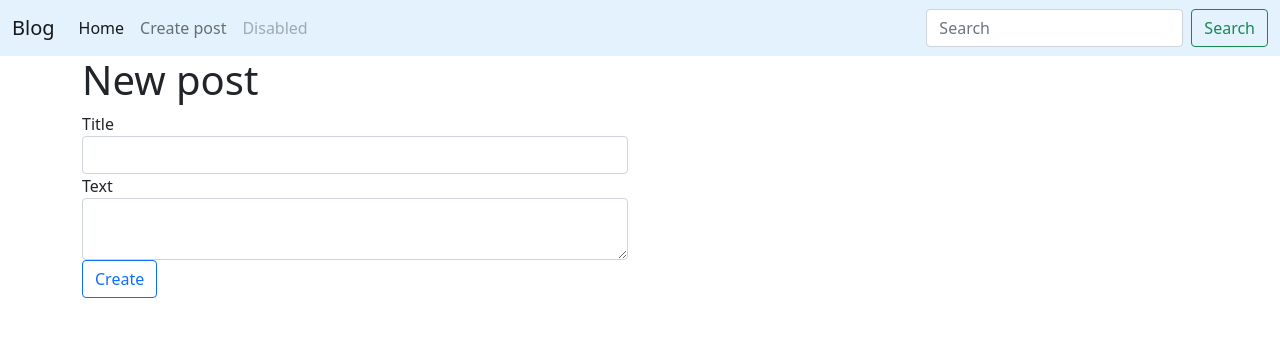
After one commit to Katerina676/flask_blog, a Flask app: template posts/templates/posts/create_post.html in a window 1280 px wide. The commit adds this page. Shown: the top 337 px of the page. Run offline with Flask 2, Linux system fonts and the light colour scheme; the template is opened without the code that fills it: values that come from a table or form of the project are taken from there, others are empty.

Commit message:
search and create new post

```diff
--- /dev/null
+++ b/posts/forms.py
@@ -0,0 +1,6 @@
+from wtforms import Form, StringField, TextAreaField
+
+
+class PostForm(Form):
+    title = StringField('Title')
+    text = TextAreaField('Text')
--- /dev/null
+++ b/posts/templates/posts/create_post.html
@@ -0,0 +1,27 @@
+{% extends 'base.html' %}
+
+{% block title %}
+Publish new post
+
+{% endblock %}
+
+{% block content_title %}
+New post
+
+{% endblock %}
+
+{% block content %}
+<div class="col-md-6">
+    <form action="{{ url_for('posts.create_post')}}" method="POST">
+        {% for f in form %}
+        <div class="form-group">
+            {{ f.label(class='control-label') }}
+            {{ f(class='form-control') }}
+        </div>
+        {% endfor %}
+        <button type="submit" class="btn btn-outline-primary">Create</button>
+    </form>
+    </div>
+
+
+{% endblock %}
--- a/templates/base.html
+++ b/templates/base.html
@@ -22,17 +22,20 @@
           <a class="nav-link active" aria-current="page" href="{{ url_for('index') }}">Home</a>
         </li>
         <li class="nav-item">
-          <a class="nav-link" href="#">Link</a>
+          <a class="nav-link" href="{{ url_for('posts.create_post')}}">Create post</a>
         </li>
 
         <li class="nav-item">
           <a class="nav-link disabled">Disabled</a>
         </li>
       </ul>
-      <form class="d-flex">
-        <input class="form-control me-2" type="search" placeholder="Search" aria-label="Search">
+
+      <form class="d-flex" method="GET">
+        <input class="form-control me-2" type="text" placeholder="Search" aria-label="Search" name="q"
+               value="{{ request.args.get('q', '')}}">
         <button class="btn btn-outline-success" type="submit">Search</button>
       </form>
+
     </div>
   </div>
 </nav>
@@ -42,12 +45,16 @@
         <h1>
             {% block content_title %}
 
-        {% endblock %}
+            {% endblock %}
         </h1>
+
         {% block content %}
 
         {% endblock %}
+
+
     </div>
 </div>
+
 </body>
 </html>
```
Also changed, not shown: posts/blueprint.py (+30 -1 lines), posts/templates/posts/index.html (+7 -0 lines).
